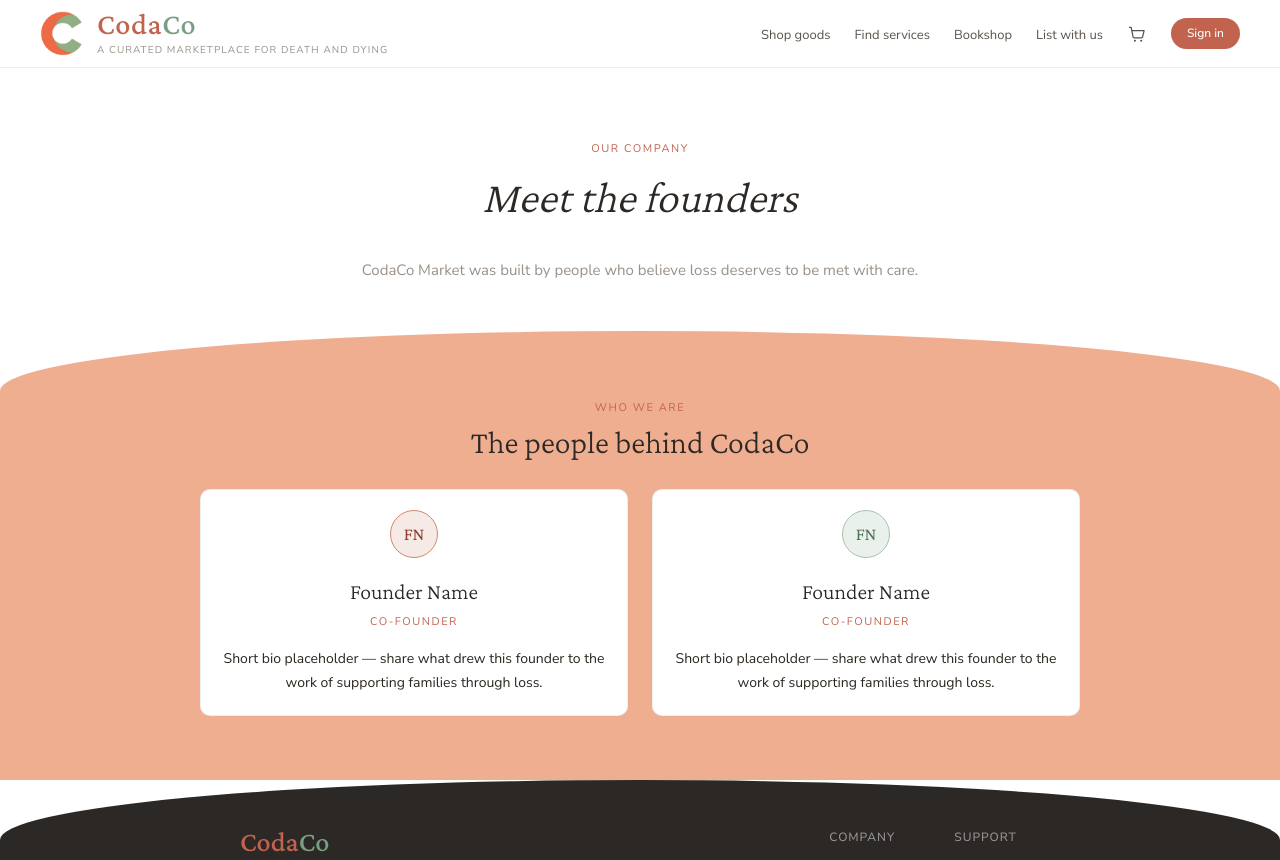
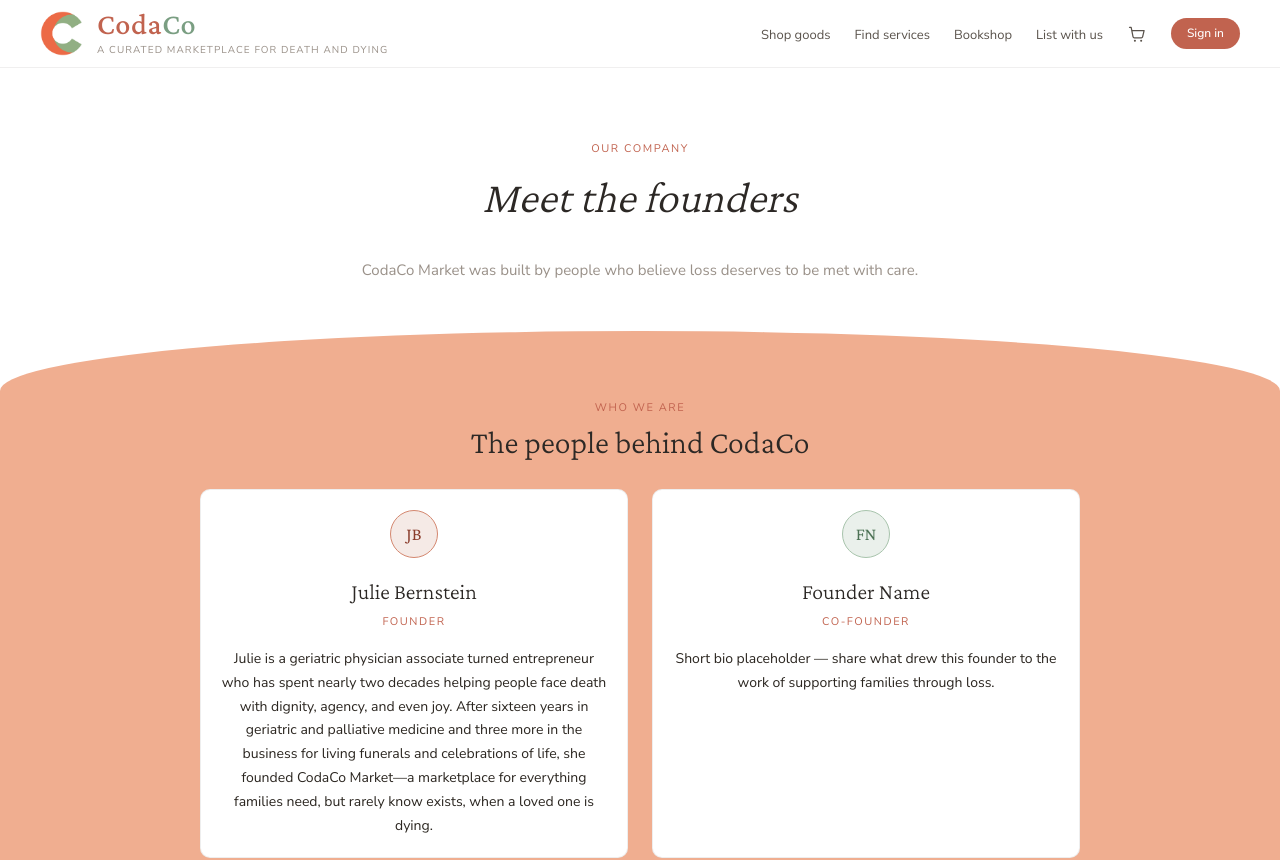
Before and after one commit to julianabernstein-codaco/coda-co, a Next.js app: page /company in a window 1280 px wide. Shown: the top 860 px of the page. Built offline with nearby package versions, Linux system fonts and the light colour scheme; no server answers.

Commit message:
Add Julie Bernstein founder bio to /company
Co-Authored-By: Claude Opus 4.8 <noreply@anthropic.com>
Claude-Session: https://claude.ai/code/session_01Q1CwSaRJp8CLARRCGsxQNZ

```diff
--- a/app/company/page.tsx
+++ b/app/company/page.tsx
@@ -21,10 +21,10 @@ type Founder = {
 
 const founders: Founder[] = [
   {
-    name: "Founder Name",
-    initials: "FN",
-    role: "Co-founder",
-    bio: "Short bio placeholder — share what drew this founder to the work of supporting families through loss.",
+    name: "Julie Bernstein",
+    initials: "JB",
+    role: "Founder",
+    bio: "Julie is a geriatric physician associate turned entrepreneur who has spent nearly two decades helping people face death with dignity, agency, and even joy. After sixteen years in geriatric and palliative medicine and three more in the business for living funerals and celebrations of life, she founded CodaCo Market—a marketplace for everything families need, but rarely know exists, when a loved one is dying.",
     tone: "terracotta",
   },
   {
```
